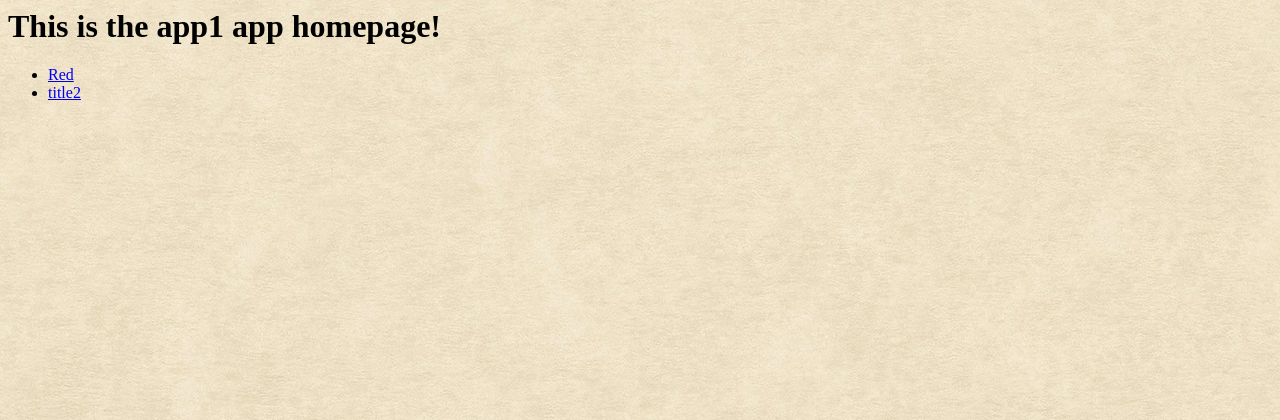
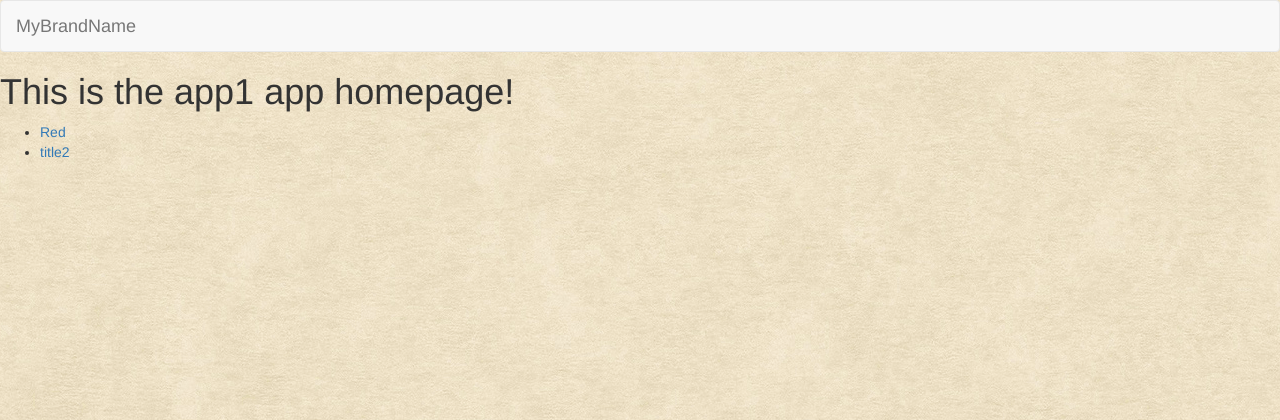
Before and after one commit to hchiam/learning-django, a Django app: page /app1/ in a window 1280 px wide. Shown: the top 420 px of the page. Run offline with Django 3.2, Linux system fonts and the light colour scheme; data comes from the database, SQL or seed files in the repository; some libraries are stand-ins or nearby versions.

Commit message:
use bootstrap - vid 25

```diff
--- a/website/app1/templates/app1/index.html
+++ b/website/app1/templates/app1/index.html
@@ -2,6 +2,17 @@
 {% load staticfiles %}
 <!--load specific style sheet-->
 <link rel='stylesheet' type='text/css' href="{% static 'app1/style.css' %}" />
+
+<!--include and use bootstrap-->
+<link rel='stylesheet' href="https://maxcdn.bootstrapcdn.com/bootstrap/3.3.7/css/bootstrap.min.css" />
+<nav class='navbar navbar-default'>
+    <div class='container-fluid'>
+        <!--logo-->
+        <div class='navbar-header'>
+            <a class='navbar-brand' href="{% url 'app1:index' %}">MyBrandName</a>
+        </div>
+    </div>
+</nav>
 
 <h1>This is the app1 app homepage!</h1>
 {% if all_albums %}
```
Also changed, not shown: README.md.
